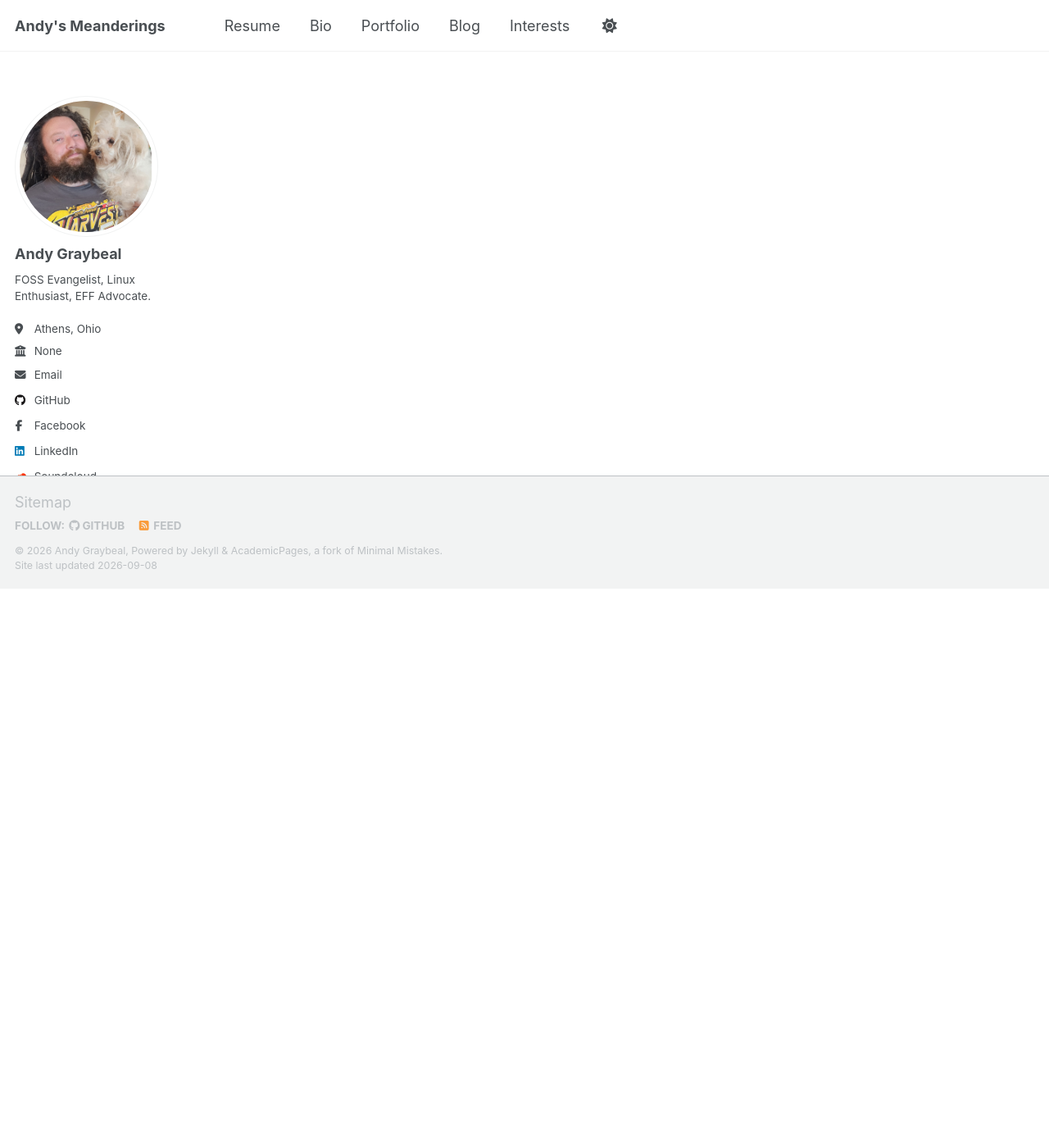
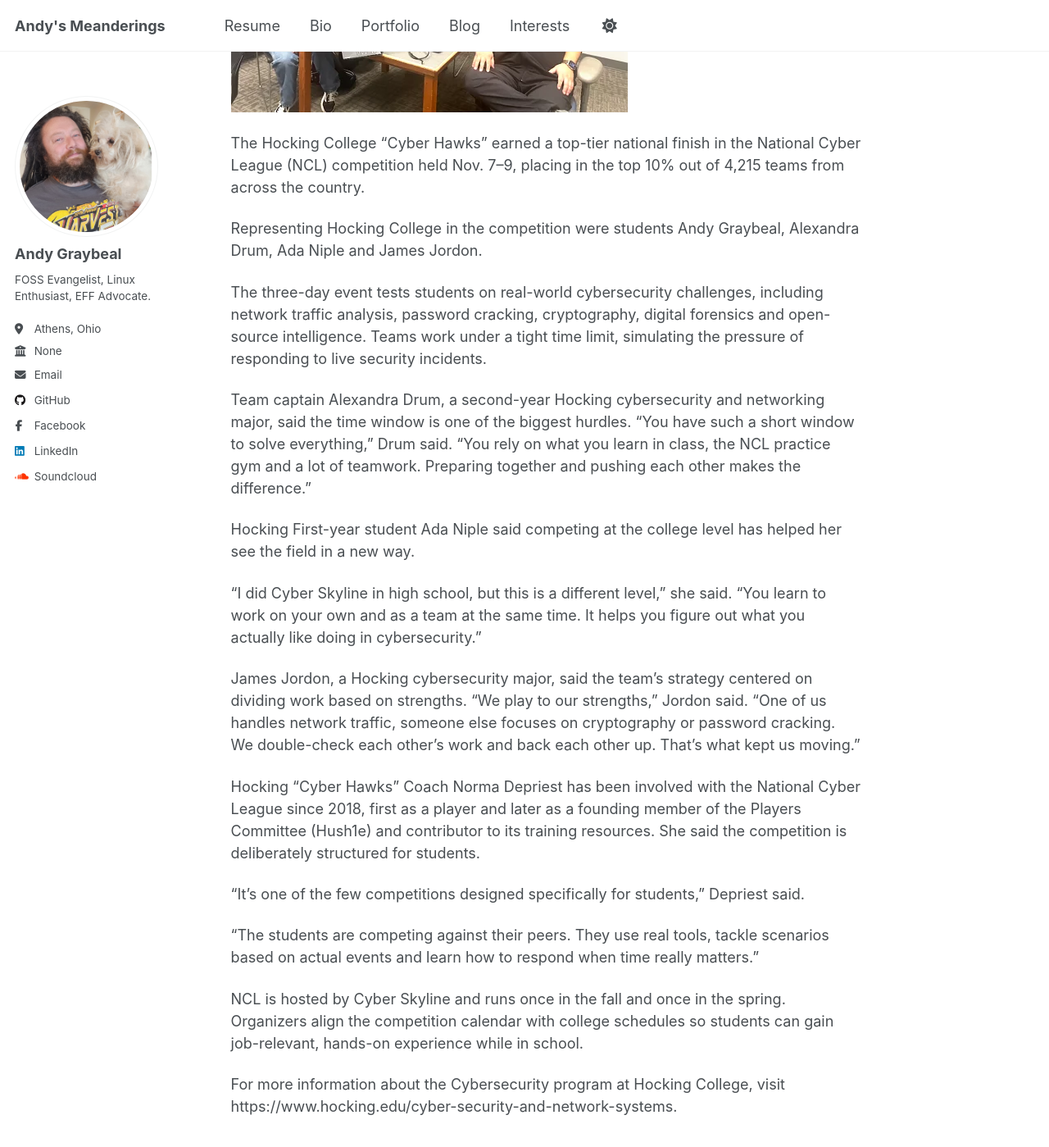
Before and after one commit to andy-graybeal/andy-graybeal.github.io, a Jekyll site: the page built from _portfolio/school_paper_article.md, in a window 1280 px wide and 1400 px high, scrolled down 682 px. Shown: the whole window at 82% size. Built offline with Jekyll 4.4.1, drawn with Linux system fonts in a browser that asks for light colours; a script that is not in the unit is left out; some of the changed text lies outside the part shown.

Commit message:
Update school_paper_article.md

```diff
--- a/_portfolio/school_paper_article.md
+++ b/_portfolio/school_paper_article.md
@@ -7,3 +7,35 @@ collection: portfolio
 We competed in the Cyberskyline team competition and ranked 435 out of 4214 teams.
 
 [Here is the link to the article](https://hcpress.hocking.edu/editions/hocking-college-cyber-hawks-finish-in-top-10-of-teams-in-national-cyber-league-competition)
+
+# Hocking College Cyber Hawks finish in top 10% of teams in National Cyber League competition
+Hocking College Communications
+Dec 2, 2025 1:54:55 PM
+
+
+![CyberHawk Team](/files/hocking_newspaper/cyberhawks_team.webp "CyberHawk Team")
+
+
+The Hocking College “Cyber Hawks” earned a top-tier national finish in the National Cyber League (NCL) competition held Nov. 7–9, placing in the top 10% out of 4,215 teams from across the country.
+
+Representing Hocking College in the competition were students Andy Graybeal, Alexandra Drum, Ada Niple and James Jordon.
+
+The three-day event tests students on real-world cybersecurity challenges, including network traffic analysis, password cracking, cryptography, digital forensics and open-source intelligence. Teams work under a tight time limit, simulating the pressure of responding to live security incidents.
+
+Team captain Alexandra Drum, a second-year Hocking cybersecurity and networking major, said the time window is one of the biggest hurdles. “You have such a short window to solve everything,” Drum said. “You rely on what you learn in class, the NCL practice gym and a lot of teamwork. Preparing together and pushing each other makes the difference.”
+
+Hocking First-year student Ada Niple said competing at the college level has helped her see the field in a new way.
+
+“I did Cyber Skyline in high school, but this is a different level,” she said. “You learn to work on your own and as a team at the same time. It helps you figure out what you actually like doing in cybersecurity.”
+
+James Jordon, a Hocking cybersecurity major, said the team’s strategy centered on dividing work based on strengths. “We play to our strengths,” Jordon said. “One of us handles network traffic, someone else focuses on cryptography or password cracking. We double-check each other’s work and back each other up. That’s what kept us moving.”
+
+Hocking “Cyber Hawks” Coach Norma Depriest has been involved with the National Cyber League since 2018, first as a player and later as a founding member of the Players Committee (Hush1e) and contributor to its training resources. She said the competition is deliberately structured for students.
+
+“It’s one of the few competitions designed specifically for students,” Depriest said.
+
+“The students are competing against their peers. They use real tools, tackle scenarios based on actual events and learn how to respond when time really matters.”
+
+NCL is hosted by Cyber Skyline and runs once in the fall and once in the spring. Organizers align the competition calendar with college schedules so students can gain job-relevant, hands-on experience while in school.
+
+For more information about the Cybersecurity program at Hocking College, visit https://www.hocking.edu/cyber-security-and-network-systems.
```
